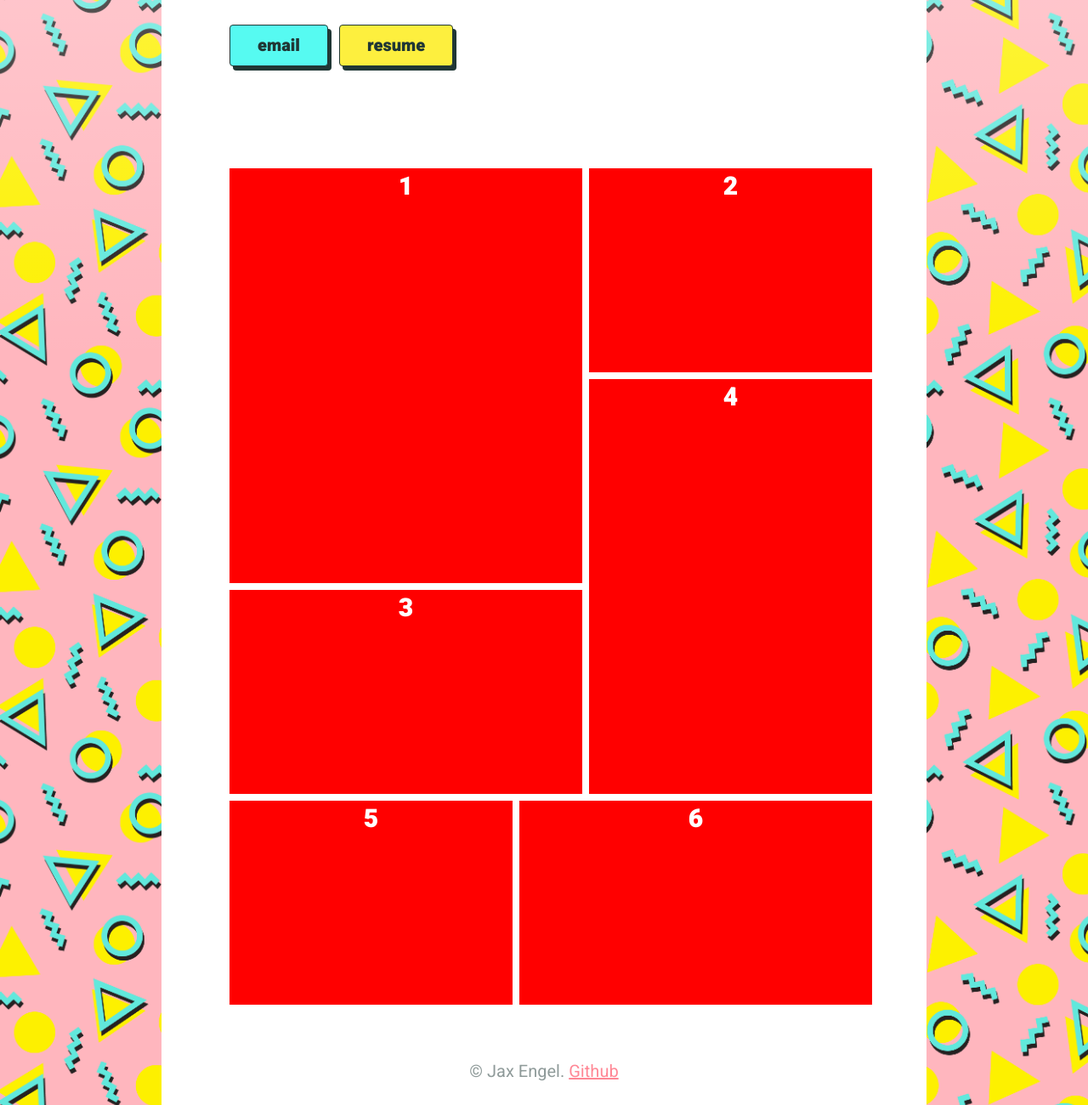
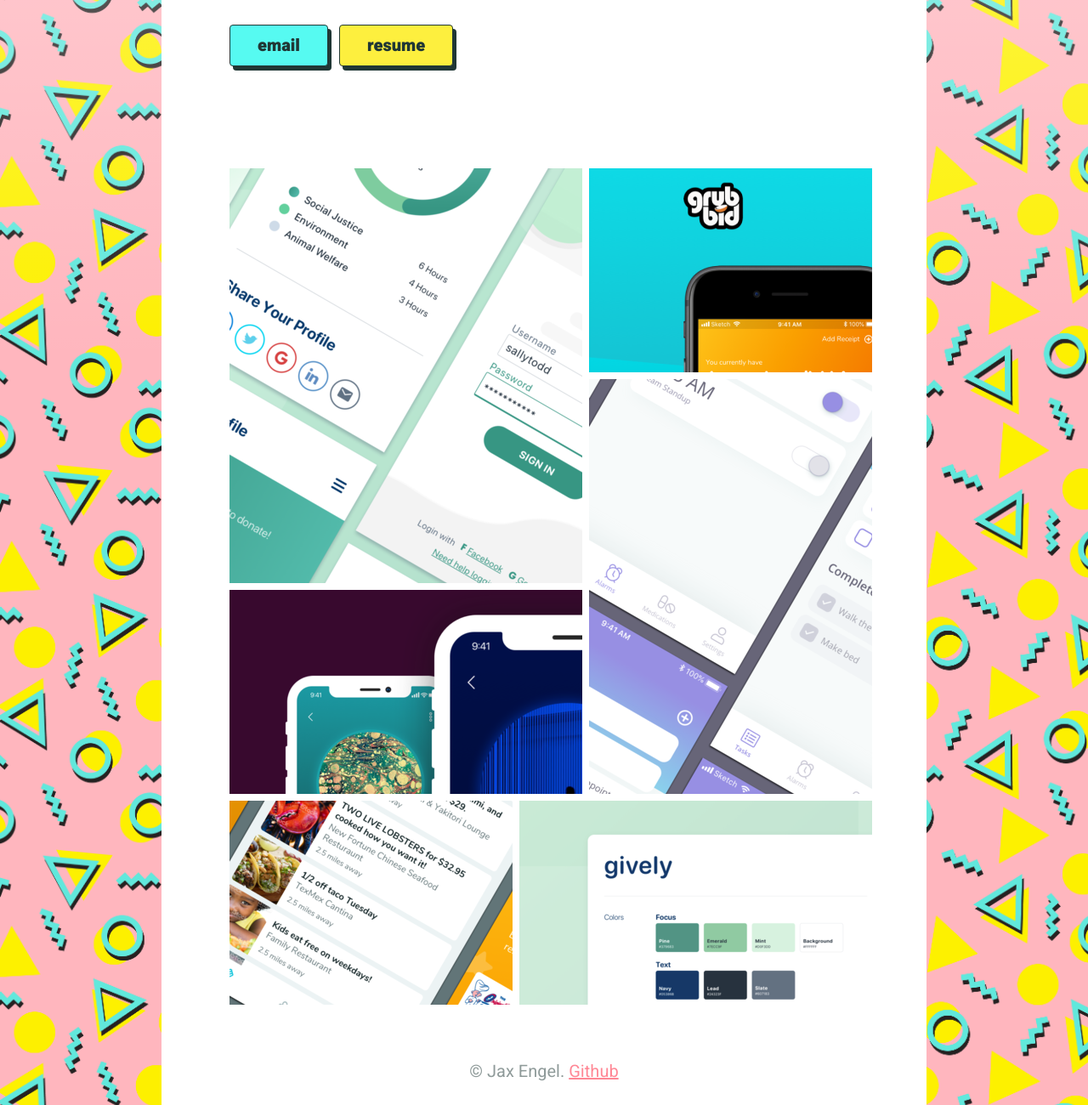
Before and after one commit to jaxatto/jax-portfolio, a website: page index.html in a window 1280 px wide. Shown: the part 376-1676 px from the top of the page at 85% size. Drawn offline with Linux system fonts and the light colour scheme.

Commit message:
add grid and grid images

```diff
--- a/content/scss/src/abstracts/mixins/_media-query.scss
+++ b/content/scss/src/abstracts/mixins/_media-query.scss
@@ -6,9 +6,6 @@
 // @include bp(sm) { background: red; }
 //
 // ---------------------------------------------------------
-
-
-
 
 @use '../functions/' as *;
 @use '../config/' as *;
--- a/content/scss/src/base/_work-grid.scss
+++ b/content/scss/src/base/_work-grid.scss
@@ -25,9 +25,38 @@
     text-align: center;
 }
 
-.wi-1 { @include grid-child(1, 3, 1, 3); }
-.wi-2 { @include grid-child(3, 4, 1, 2); }
-.wi-3 { @include grid-child(1, 3, 3, 4); }
-.wi-4 { @include grid-child(3, 4, 2, 4); }
-.wi-5 { @include grid-child(1, 2, 4, 5); }
-.wi-6 { @include grid-child(2, 4, 4, 5); }
+.wi-1 {
+    background-image: url('../img/work-gively.png');
+
+    @include grid-child(1, 3, 1, 3);
+}
+
+.wi-2 {
+    background-image: url('../img/work-gb-web.png');
+
+    @include grid-child(3, 4, 1, 2);
+}
+
+.wi-3 {
+    background-image: url('../img/work-music.png');
+
+    @include grid-child(1, 3, 3, 4);
+}
+
+.wi-4 {
+    background-image: url('../img/work-med.png');
+
+    @include grid-child(3, 4, 2, 4);
+}
+
+.wi-5 {
+    background-image: url('../img/work-gb.png');
+
+    @include grid-child(1, 2, 4, 5);
+}
+
+.wi-6 {
+    background-image: url('../img/work-gively-styleg.png');
+
+    @include grid-child(2, 4, 4, 5);
+}
--- a/index.html
+++ b/index.html
@@ -40,12 +40,12 @@
     </section>
 
     <section class="work">
-      <div class="work-item wi-1">1</div>
-      <div class="work-item wi-2">2</div>
-      <div class="work-item wi-3">3</div>
-      <div class="work-item wi-4">4</div>
-      <div class="work-item wi-5">5</div>
-      <div class="work-item wi-6">6</div>
+      <div class="work-item wi-1"></div>
+      <div class="work-item wi-2"></div>
+      <div class="work-item wi-3"></div>
+      <div class="work-item wi-4"></div>
+      <div class="work-item wi-5"></div>
+      <div class="work-item wi-6"></div>
     </section>
 
     <footer>
```
Also changed, not shown: content/css/style.css, content/img/work-gb-web.png (added), content/img/work-gb.png (added), content/img/work-gively-styleg.png (added), content/img/work-gively.png (added), content/img/work-med.png (added), content/img/work-music.png (added), 1 other file.
